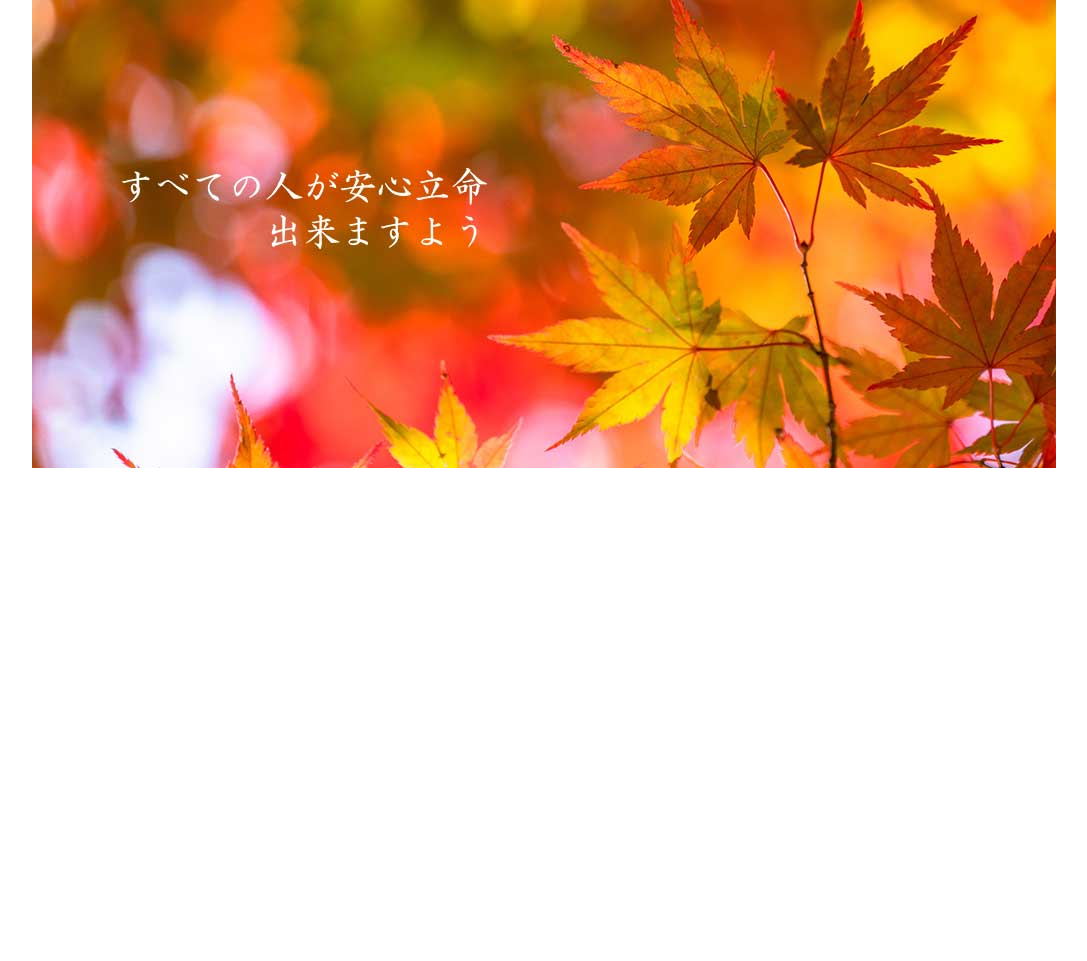
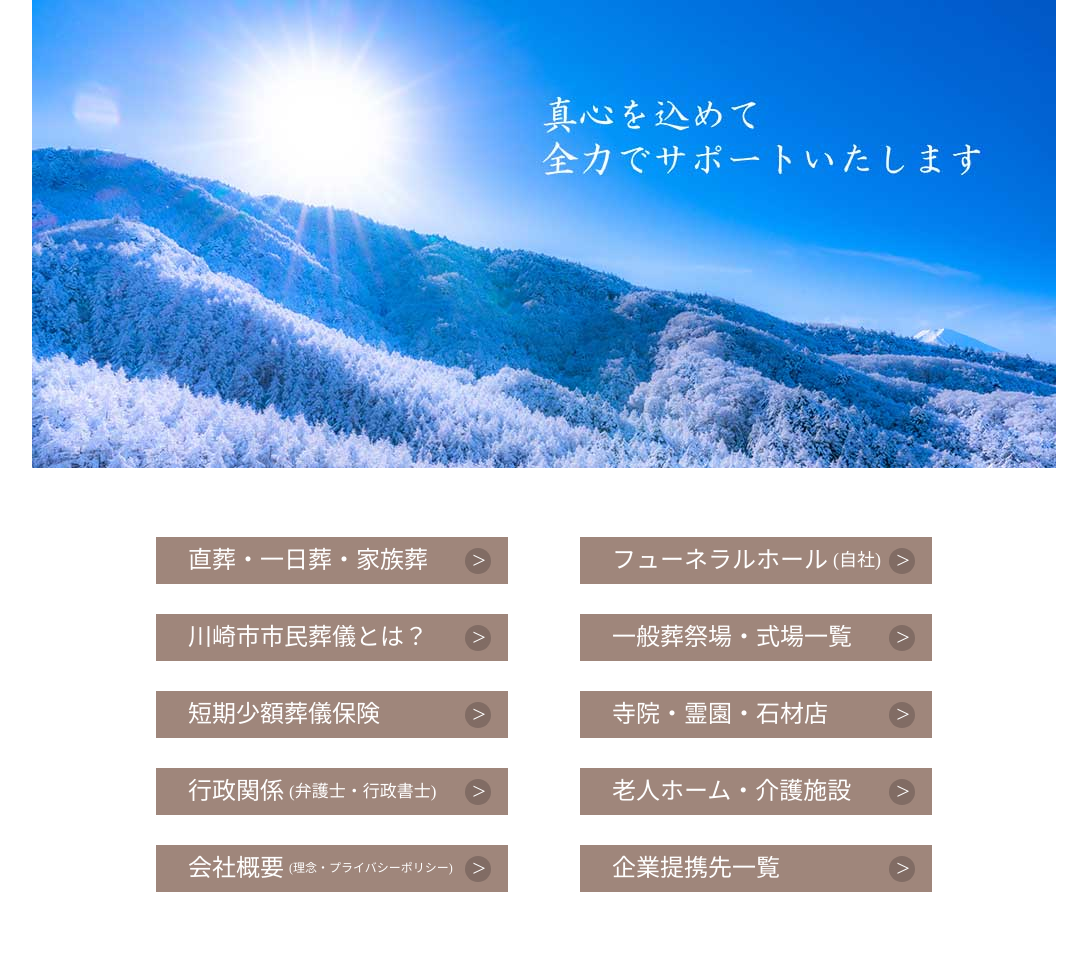
Before and after one commit to mjpurin/tenrei, a PHP site: page / in a window 1280 px wide. Shown: the part 104-1065 px from the top of the page, without its empty margins (96-1183 px from the left). Before the commit the page ends 572 px from the top, so only its background shows below. Run offline with PHP 8.4, Linux system fonts and the light colour scheme.

Commit message:
gridメニュー追加

```diff
--- a/css/main.css
+++ b/css/main.css
@@ -1,3 +1,30 @@
+.fs20{
+  font-size:20px;
+}
+.fs19{
+  font-size:19px;
+}
+.fs18{
+  font-size:18px;
+}
+.fs17{
+  font-size:17px;
+}
+.fs16{
+  font-size:16px;
+}
+.fs15{
+  font-size:15px;
+}
+.fs14{
+  font-size:14px;
+}
+.fs13{
+  font-size:13px;
+}
+.fs12{
+  font-size:12px;
+}
 body{
   font-size:16px;
   font-family: 游明朝,"Yu Mincho",YuMincho,"Hiragino Mincho ProN","Hiragino Mincho Pro",HGS明朝E,メイリオ,Meiryo,serif;
@@ -89,7 +116,7 @@
   visibility: hidden;
   opacity: 0;
     /*アニメーション設定*/
-  transition: all .3s;
+  transition: all .2s;
 }
 
 /*hoverしたら表示*/
@@ -137,7 +164,57 @@
   top:0;
   left:0;
   list-style-type:none;
+
+}
 }
 #slidelist li:not(:first-child){
   display:none;
 }
+
+#gridBox{
+  display: grid;
+  grid-template-columns: repeat(2, 352px);
+  grid-template-rows:repeat(5,47px);
+  grid-row-gap: 30px;
+  grid-column-gap: 72px;
+  justify-content: center;
+  width: 90%;
+  margin: 69px auto;
+}
+#gridBox li{
+  font-size:24px;
+  line-height:47px;
+  padding-left:32px;
+  color:white;
+  background-color: #9f867b;
+  position:relative;
+  transition: all .2s;
+}
+#gridBox li::after{
+  content:">";
+  display:block;
+  width:26px;
+  height:26px;
+  border-radius:50%;
+  background:#816c64;
+  position:absolute;
+  right:17px;
+  bottom:10px;
+  line-height:25px;
+  text-align:center;
+  padding-left:2px;
+}
+#gridBox li span{
+  margin-left:5px;
+  vertical-align: top;
+}
+
+#gridBox li:hover{
+  cursor:pointer;
+  background-color: #ffa158;
+}
+
+
+#gridBox li:hover::after{
+  background:#ea524c;
+}
--- a/index.php
+++ b/index.php
@@ -89,6 +89,20 @@
 
     <main>
 
+            <ul id="gridBox">
+                <li>直葬・一日葬・家族葬</li>
+                <li>フューネラルホール<span class="fs18">(自社)</span></li>
+                <li>川崎市市民葬儀とは？</li>
+                <li>一般葬祭場・式場一覧</li>
+                <li>短期少額葬儀保険</li>
+                <li>寺院・霊園・石材店</li>
+                <li>行政関係<span class="fs17">(弁護士・行政書士)</span></li>
+                <li>老人ホーム・介護施設</li>
+                <li>会社概要<span class="fs12">(理念・プライバシーポリシー)</span></li>
+                <li>企業提携先一覧</li>
+            </ul>
+
+
     </main>
     <footer></footer>
 </div><!-- end container -->
```
